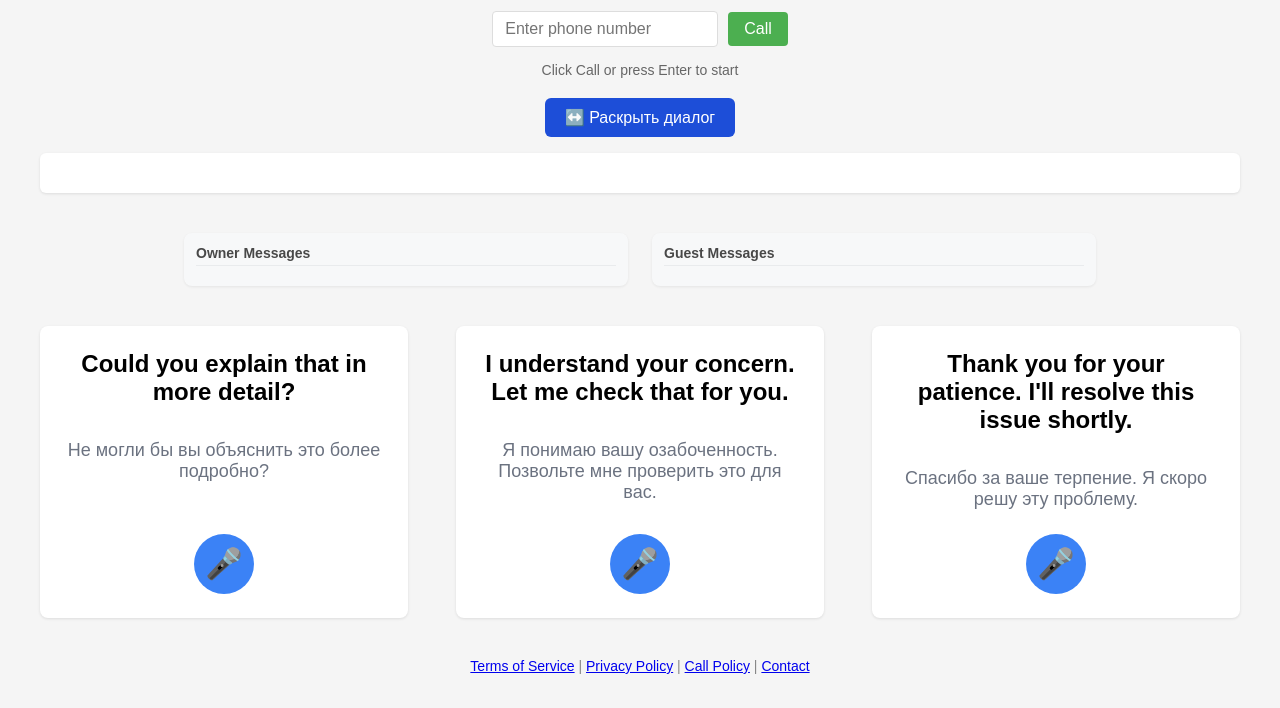
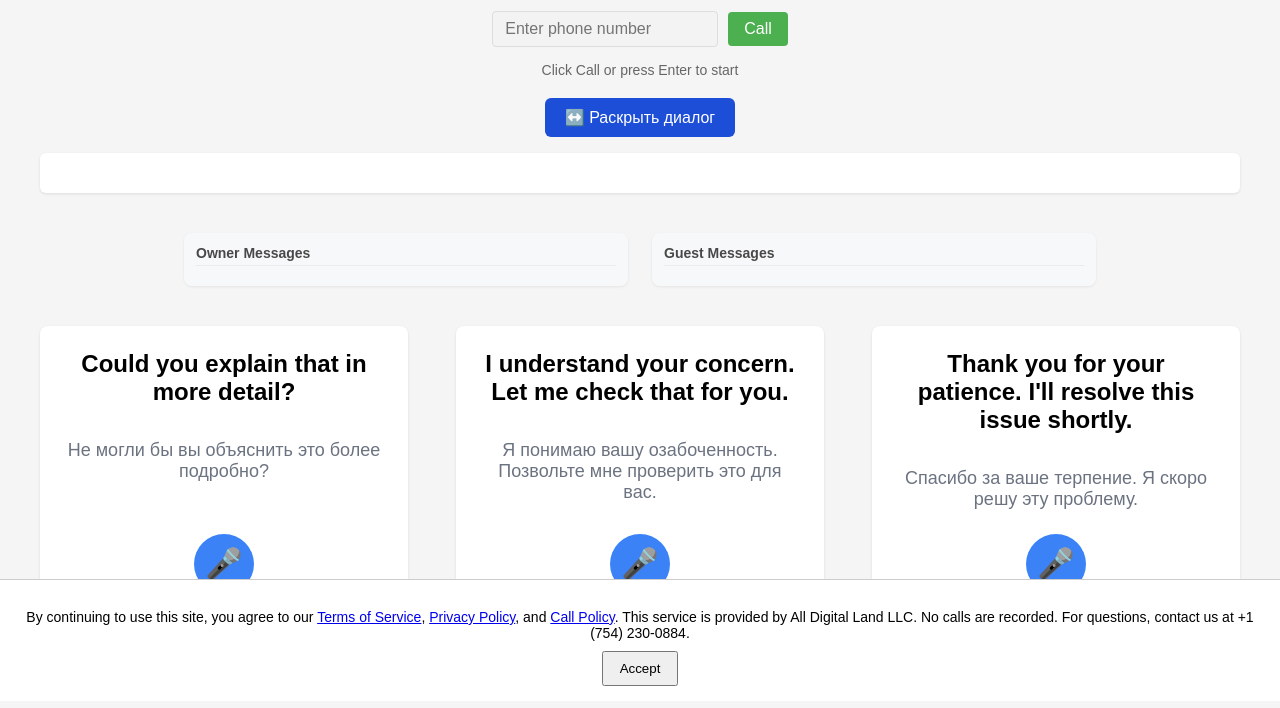
Before and after one commit to Sergalmazfas/jtalk1, a website: page public/index.html in a window 1280 px wide. Shown: the part 99-807 px from the top of the page. Drawn offline with Linux system fonts and the light colour scheme.

Commit message:
feat: add consent banner HTML and load app.js

```diff
--- a/public/index.html
+++ b/public/index.html
@@ -800,5 +800,21 @@
     </footer>
     <!-- END ADDED Footer -->
 
+    <!-- Simple Consent Banner -->
+    <div id="consent-banner" style="position: fixed; bottom: 0; left: 0; right: 0; background: white; border-top: 1px solid #ccc; padding: 15px; text-align: center; z-index: 9999; display: none; /* Initially hidden, shown by JS */">
+      <p style="font-size: 14px; margin-bottom: 10px;">
+        By continuing to use this site, you agree to our
+        <a href="/terms" target="_blank">Terms of Service</a>,
+        <a href="/privacy" target="_blank">Privacy Policy</a>, and
+        <a href="/call-policy" target="_blank">Call Policy</a>.
+        This service is provided by All Digital Land LLC. No calls are recorded.
+        For questions, contact us at +1 (754) 230-0884.
+      </p>
+      <button onclick="acceptConsent()" style="padding: 8px 16px;">Accept</button>
+    </div>
+
+    <!-- Load app.js for consent logic -->
+    <script src="/js/app.js"></script>
+
 </body>
 </html>
```
